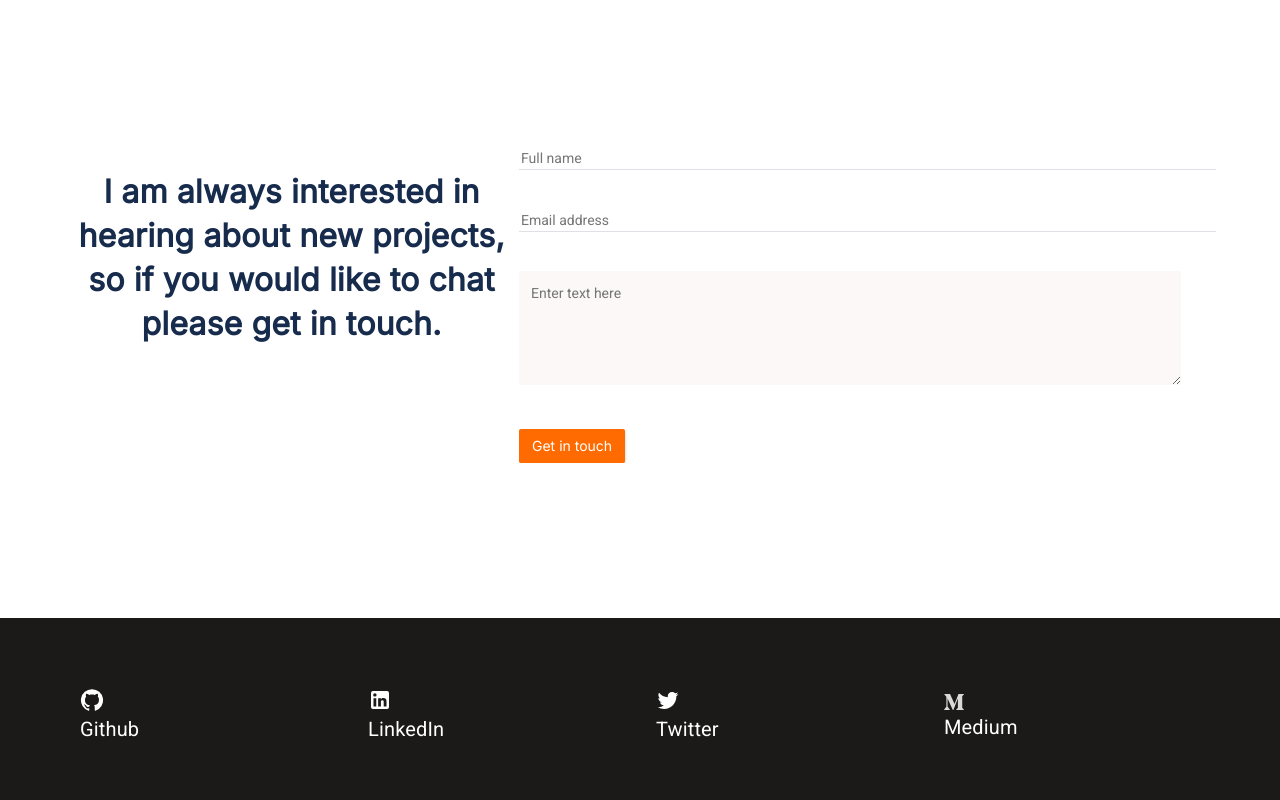
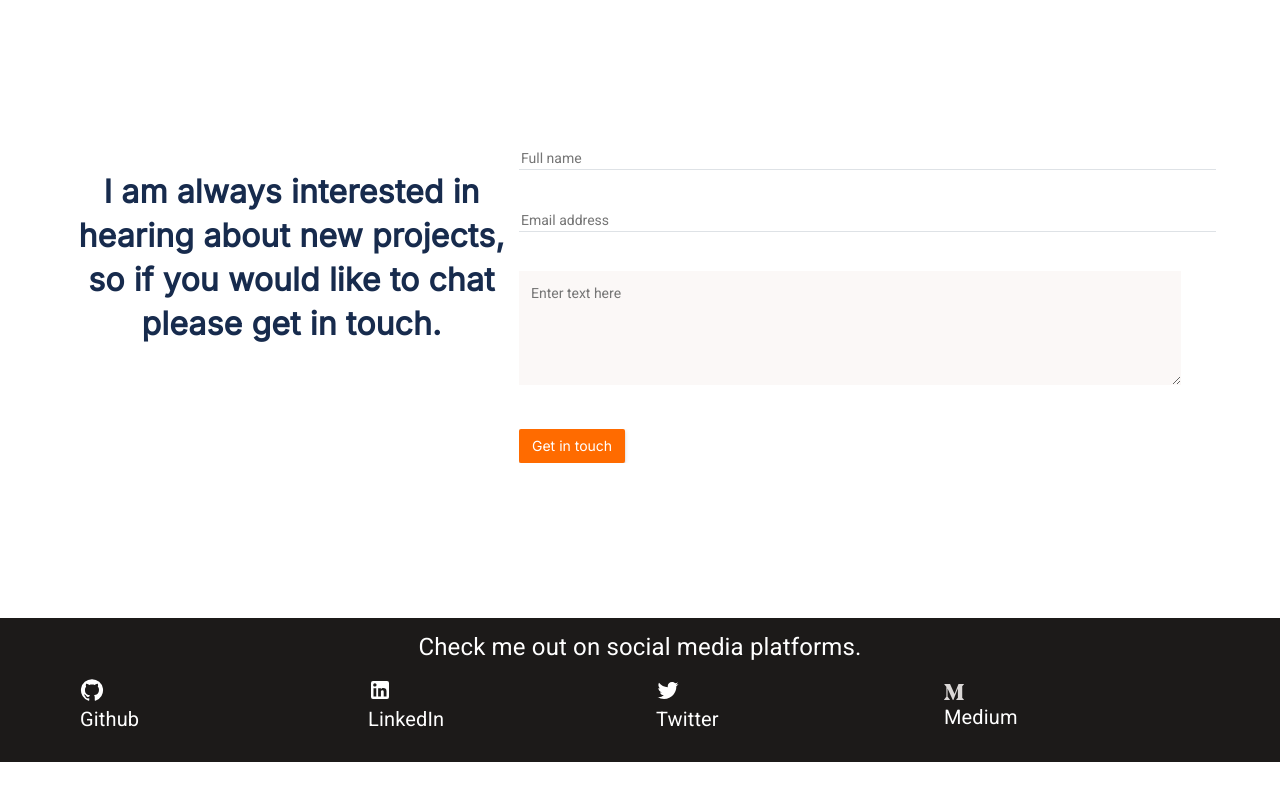
Before and after one commit to peterdgreat/My-Personal-Website, a React (Create React App) app: page / in a window 1280 px wide. Shown: the part 4813-5613 px from the top of the page. After the commit the page ends 5575 px from the top, so only its background shows below. Built offline with nearby package versions, Linux system fonts and the light colour scheme.

Commit message:
removed social flex

```diff
--- a/src/components/Footer.js
+++ b/src/components/Footer.js
@@ -49,14 +49,21 @@ export default function Footer() {
   ];
   return (
     <div className="footer">
+      <div>
+        <h4 className="text-center">Check me out on social media platforms.</h4>
+      </div>
+      <section className="socials">
         {socialMedia.map((link) => (
+
           <ListItem className={classes.item} button key={link.id}>
             <a href={link.url} target="_blank" rel="noreferrer">
               <ListItemIcon className={classes.icon}>{link.icon}</ListItemIcon>
               <h5 className="text">{link.text}</h5>
             </a>
           </ListItem>
+
         ))}
+      </section>
     </div>
   );
 }
--- a/src/styles/Footer.css
+++ b/src/styles/Footer.css
@@ -1,9 +1,19 @@
 .footer {
   background-color: #1c1a19;
-  height: 200px;
-  display: flex;
-  justify-content: space-between;
-  color: #fff;
   padding-left: 5%;
   padding-right: 5%;
+  padding-top: 15px;
+  padding-bottom: 15px;
+  color: #fff;
 }
+
+.socials {
+  display: flex;
+  flex-direction: column;
+}
+
+@media screen and (min-width: 992px) {
+  .socials {
+    flex-direction: row;
+  }
+}
```
Lines whose indentation alone changed are shown as unchanged.
